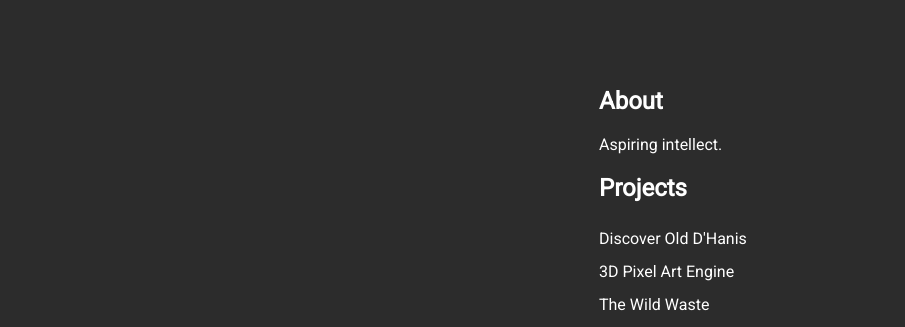
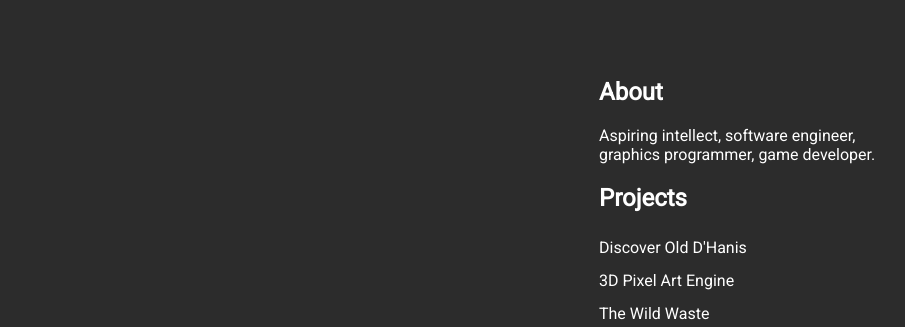
Before and after one commit to michaelsalton/website, a website: page index.html in a window 1280 px wide. Shown: the top 327 px of the page, without its empty margins (199-1104 px from the left). Drawn offline with Linux system fonts and the light colour scheme.

Commit message:
updated bio

```diff
--- a/index.html
+++ b/index.html
@@ -24,7 +24,7 @@
             <div class="content-column-right">
                 <div class="info-section">
                     <h2>About</h2>
-                    <p>Aspiring intellect.</p>
+                    <p>Aspiring intellect, software engineer, graphics programmer, game developer.</p>
                     <h2>Projects</h2>
                     <a href="https://store.steampowered.com/app/3140860/Discover_Old_DHanis/", target="blank">Discover Old D'Hanis</a>
                     <a href="https://github.com/michaelsalton/3D-Pixel-Art-Engine", target="blank">3D Pixel Art Engine</a>
```
